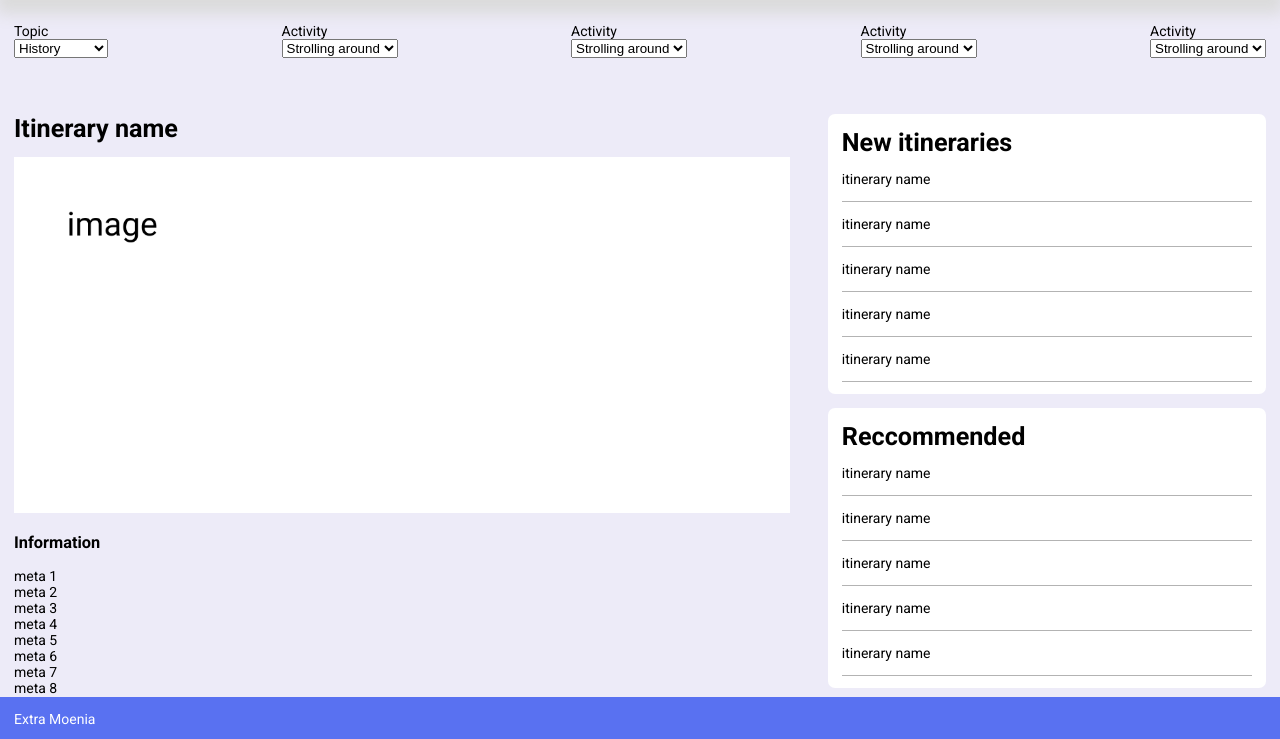
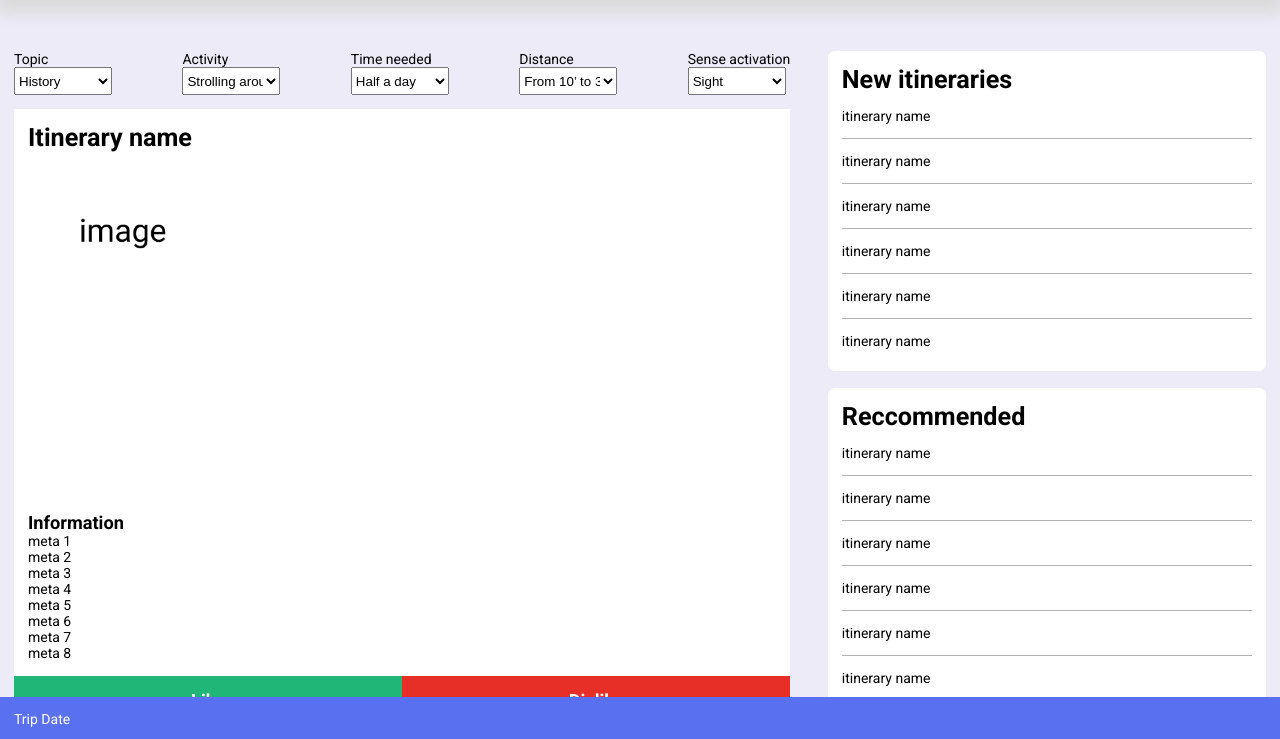
Before and after one commit to trip-date/trip-date.github.io, a PHP site: page / in a window 1280 px wide. Shown: the part 61-800 px from the top of the page. Run offline with PHP 8.4, Linux system fonts and the light colour scheme.

Commit message:
some fix on the homepage

```diff
--- a/assets/style/style.css
+++ b/assets/style/style.css
@@ -24,11 +24,14 @@ ul {
   padding: 0;
   list-style: none; }
 
-h1, h2 {
+h1, h2, h3 {
   margin: 0; }
 
 h2 {
   font-size: 25.2px; }
+
+h3 {
+  font-size: 18.2px; }
 
 img {
   max-width: 100%; }
@@ -43,17 +46,22 @@ header {
   -webkit-box-shadow: 0px 10px 15px 4px #dbdbdb;
   -moz-box-shadow: 0px 10px 15px 4px #dbdbdb;
   box-shadow: 0px 10px 15px 4px #dbdbdb;
-  color: white; }
+  color: white;
+  z-index: 1; }
   header h2 {
     display: inline;
     padding-left: 14px; }
 
+.container {
+  padding: 14px; }
+
 #filters_box {
   display: flex;
   justify-content: space-between;
-  position: relative;
-  top: 70px;
-  padding: 14px; }
+  position: relative; }
+  #filters_box select {
+    height: 28px;
+    width: 98px; }
 
 main {
   display: flex;
@@ -63,13 +71,32 @@ main {
   margin: 0 14px 14px; }
   main section {
     width: 62%; }
+    main section #itinerary {
+      background-color: #FFF;
+      margin-top: 14px;
+      height: 75vh; }
     main section h2 {
       margin-bottom: 14px; }
+    main section #buttons {
+      position: absolute;
+      width: 62%;
+      bottom: 0;
+      cursor: pointer;
+      display: flex;
+      justify-content: space-between; }
+      main section #buttons div {
+        text-align: center;
+        width: 50%;
+        color: white; }
+      main section #buttons #like {
+        background-color: #20b677; }
+      main section #buttons #dislike {
+        background-color: #E72F27; }
   main aside {
     width: 35%; }
     main aside div {
-      margin-bottom: 14px;
-      height: 35vh;
+      margin-bottom: 16.8px;
+      height: 40vh;
       border-radius: 7px;
       padding: 14px;
       background-color: #FFF; }
--- a/assets/style/style.sass
+++ b/assets/style/style.sass
@@ -2,6 +2,8 @@ $x: 14px
 $color_a: #5971F1 // blue
 $color_b: #FFF // white
 $color_c: #000 // black
+$color_red: #E72F27 // red
+$color_green: #20b677 // green
 $color_background: #EDEBF8
 
 /* ----------------- */
@@ -32,11 +34,14 @@ ul
 	padding: 0
 	list-style: none
 
-h1, h2
+h1, h2, h3
 	margin: 0
 
 h2
 	font-size: $x*1.8
+
+h3
+	font-size: $x*1.3
 
 img
 	max-width: 100%
@@ -52,17 +57,23 @@ header
 	-moz-box-shadow: 0px 10px 15px 4px rgba(219,219,219,1)
 	box-shadow: 0px 10px 15px 4px rgba(219,219,219,1)
 	color: white
+	z-index: 1
 
 	h2
 		display: inline
 		padding-left: $x
 
+.container
+	padding: $x
+
 #filters_box
 	display: flex
 	justify-content: space-between
 	position: relative
-	top: $x * 5
-	padding: $x
+
+	select
+		height: $x * 2
+		width: $x * 7
 
 main
 	display: flex
@@ -73,18 +84,42 @@ main
 
 	section
 		width: 62%
-		//background-color: orange
+		//padding: $x
+
+		#itinerary
+			background-color: $color_b
+			margin-top: $x
+			height: 75vh
 
 		h2
 			margin-bottom: $x
+
+		#buttons
+			position: absolute
+			width: 62%
+			bottom: 0
+			cursor: pointer
+			display: flex
+			justify-content: space-between
+
+			div
+				text-align: center
+				width: 50%
+				color: white
+
+			#like
+				background-color: $color_green
+
+			#dislike
+				background-color: $color_red
 
 	aside
 		width: 35%
 
 		div
-			margin-bottom: $x
-			height: 35vh
-			border-radius: $x*0.5
+			margin-bottom: $x * 1.2
+			height: 40vh
+			border-radius: $x * 0.5
 			padding: $x
 			background-color: $color_b
 
--- a/index.html
+++ b/index.html
@@ -24,6 +24,8 @@
                 <h2><a href="profile">Ursula</a></h2>
             </div>
         </header>
+        <main>
+            <section>
                 <div id="filters_box">
                     <div id="">
                         <label for="topic">Topic</label><br/>
@@ -46,38 +48,36 @@
                         </select>
                     </div>
                     <div id="">
-                    <label for="activity">Activity</label><br/>
+                        <label for="activity">Time needed</label><br/>
                         <select name="filters" id="filters">
-                        <option value="strolling">Strolling around</option>
-                        <option value="hiking">Hiking</option>
-                        <option value="trekking">Trekking</option>
-                        <option value="running">Running</option>
-                        <option value="biking">Biking</option>
+                            <option value="half-a-day">Half a day</option>
+                            <option value="one-day">One day</option>
+                            <option value="weekend">A weekend</option>
+                            <option value="week">A week</option>
                         </select>
                     </div>
                     <div id="">
-                    <label for="activity">Activity</label><br/>
+                        <label for="distance">Distance</label><br/>
                         <select name="filters" id="filters">
-                        <option value="strolling">Strolling around</option>
-                        <option value="hiking">Hiking</option>
-                        <option value="trekking">Trekking</option>
-                        <option value="running">Running</option>
-                        <option value="biking">Biking</option>
+                            <option value="10-30">From 10’ to 30’</option>
+                            <option value="30-60">From 30’ to 1h</option>
+                            <option value="60-180">From 1 h to 3 h</option>
+                            <option value=">180">More than 3h</option>
                         </select>
                     </div>
                     <div id="">
-                    <label for="activity">Activity</label><br/>
+                        <label for="sense">Sense activation</label><br/>
                         <select name="filters" id="filters">
-                        <option value="strolling">Strolling around</option>
-                        <option value="hiking">Hiking</option>
-                        <option value="trekking">Trekking</option>
-                        <option value="running">Running</option>
-                        <option value="biking">Biking</option>
+                            <option value="sight">Sight</option>
+                            <option value="smell">Smell</option>
+                            <option value="hearing">Hearing</option>
+                            <option value="touch">Touch</option>
+                            <option value="taste">Taste</option>
                         </select>
                     </div>
                 </div>
-        <main>
-            <section>
+                <div id="itinerary">
+                    <div class="container">
                         <h2>Itinerary name</h2>
                         <img src="assets/images/img.png">
                         <div>
@@ -90,6 +90,12 @@
                             <div>meta 6</div>
                             <div>meta 7</div>
                             <div>meta 8</div>
+                        </div>
+                    </div>
+                    <div id="buttons">
+                        <div id="like" class="container"><h3>Like</h3></div>
+                        <div id="dislike" class="container"><h3>Dislike</h3></div>
+                    </div>
                 </div>
             </section>
             <aside>
@@ -127,7 +133,7 @@
             </aside>
         </main>
         <footer>
-            Extra Moenia
+            Trip Date
         </footer>
     </body>
 </html>
```
Also changed, not shown: 1 other file. Lines whose indentation alone changed are shown as unchanged.
